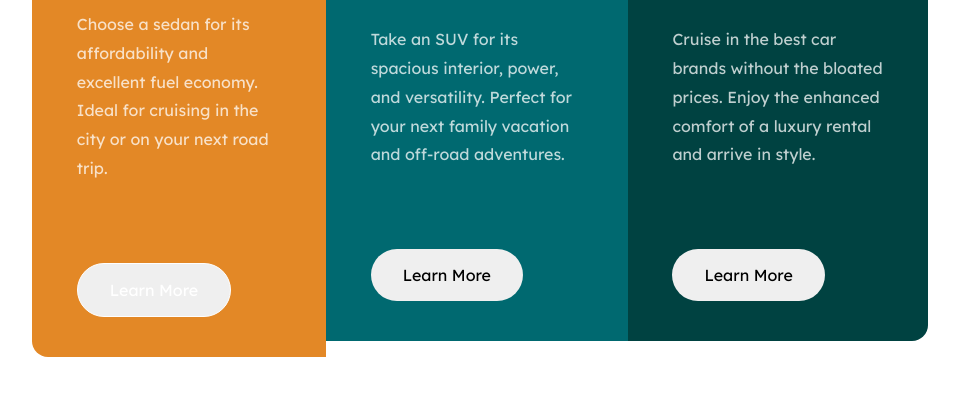
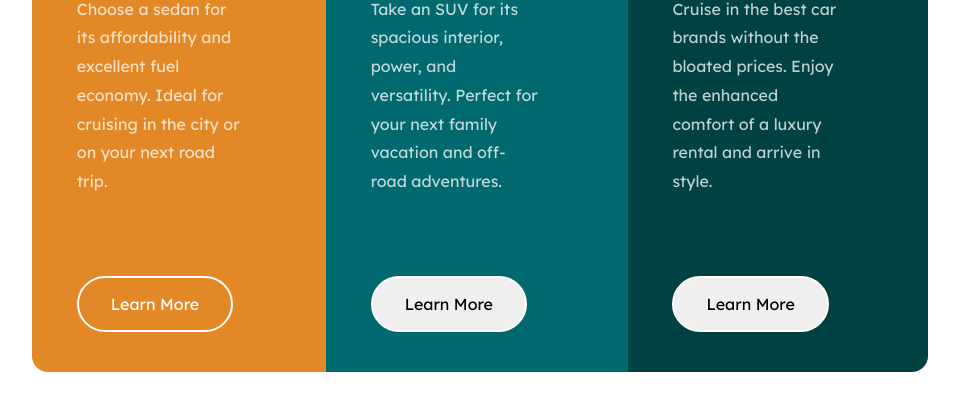
Before and after one commit to lbronsvoort/FO2-3col-preview-card, a plain HTML site: page index.html in a window 1280 px wide. In both pictures the pointer is over the button 312 px from the left and 605 px from the top of the page. Shown: the part 316-726 px from the top of the page, without its empty margins (160-1119 px from the left). Drawn offline with Linux system fonts and the light colour scheme.

Commit message:
Button gefixt en alles afgemaakt

```diff
--- a/main.css
+++ b/main.css
@@ -55,6 +55,7 @@ body {
 .container__card--p {
     line-height: 1.8em;
     font-weight: 400;
+    width: 80%;
 }
 
 .container__card--btn {
@@ -63,11 +64,12 @@ body {
     margin-top: 5em;
     padding: 1em 2em;
     border-radius: 2em;
+    border: 2px solid white;
 }
 
 .container__card--btn:hover {
-    background-color: none;
-    border: 1px solid white;
+    background-color: transparent;
+    border: 2px solid white;
     color: white;
 }
 
```
